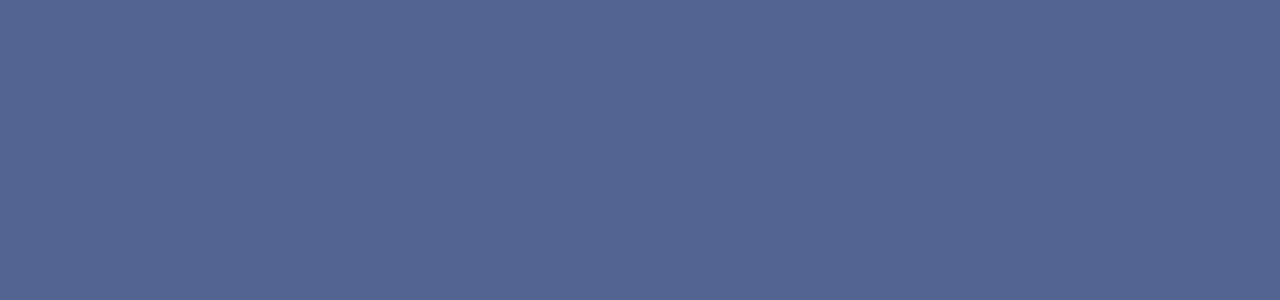
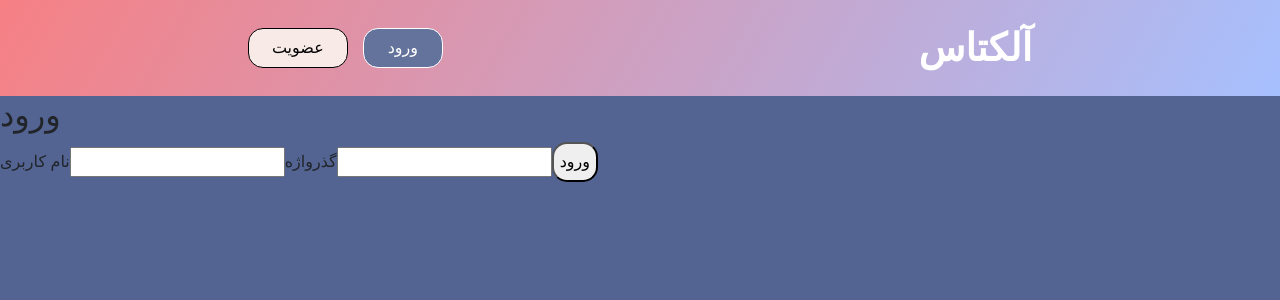
Before and after one commit to pedramjlo/alketas_blog, a React (Create React App) app in the folder alketas_react/: page /login in a window 1280 px wide. Before the commit this address had no page. Shown: the top 300 px of the page. Built offline with nearby package versions, Linux system fonts and the light colour scheme; a web font is replaced by a local one.

Commit message:
created+fixed login page

```diff
--- a/alketas_react/src/App.js
+++ b/alketas_react/src/App.js
@@ -4,6 +4,7 @@ import { BrowserRouter as Router, Routes, Route } from 'react-router-dom';
 
 import HomePage from './components/home';
 import FeedPage from './components/blog/feed';
+import LoginPage from './components/user_account/login';
 
 
 import { AuthProvider } from './components/auth/authContext';
@@ -13,6 +14,7 @@ function App() {
     <AuthProvider>
       <Router>
         <Routes>
+        <Route path="/login" element={<LoginPage />} />
           <Route path="/" element={<HomePage />} />
           <Route path="/feed" element={<FeedPage />} />
         </Routes>
--- a/alketas_react/src/components/user_account/login.jsx
+++ b/alketas_react/src/components/user_account/login.jsx
@@ -9,12 +9,12 @@ import '../../style/user_account/login.css';
 const LoginPage = () => {
     const [username, setUsername] = useState('');
     const [password, setPassword] = useState('');
-    const [errors, setErrors] = useState('');
+    const [error, setError] = useState('');
 
 
     const handleLogin = async (event) => {
         event.preventDefault();
-        setErrors(null);
+        setError(null);
 
         try {
             const response = await fetch('http://127.0.0.1:8000/login', {
@@ -34,13 +34,14 @@ const LoginPage = () => {
             console.log('successful login')
 
         } catch (error) {
-            setErrors(error.message)
+            setError(error.message)
         }
 
     };
 
     return (
         <div className='form-page'>
+            <Navbar />
            <div className='form-container'>
                 <h2>ورود</h2>
                 <form onSubmit={handleLogin}>
```
